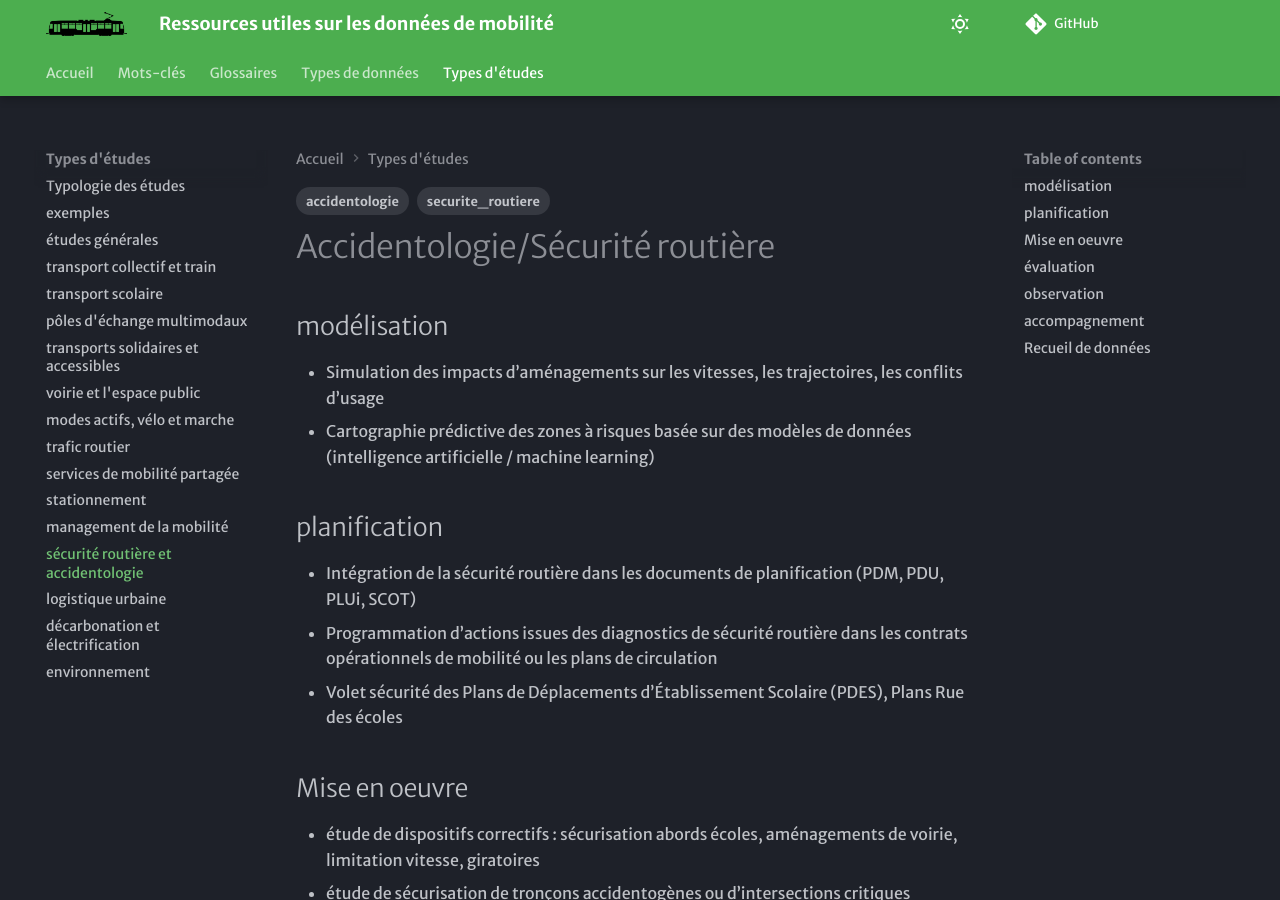
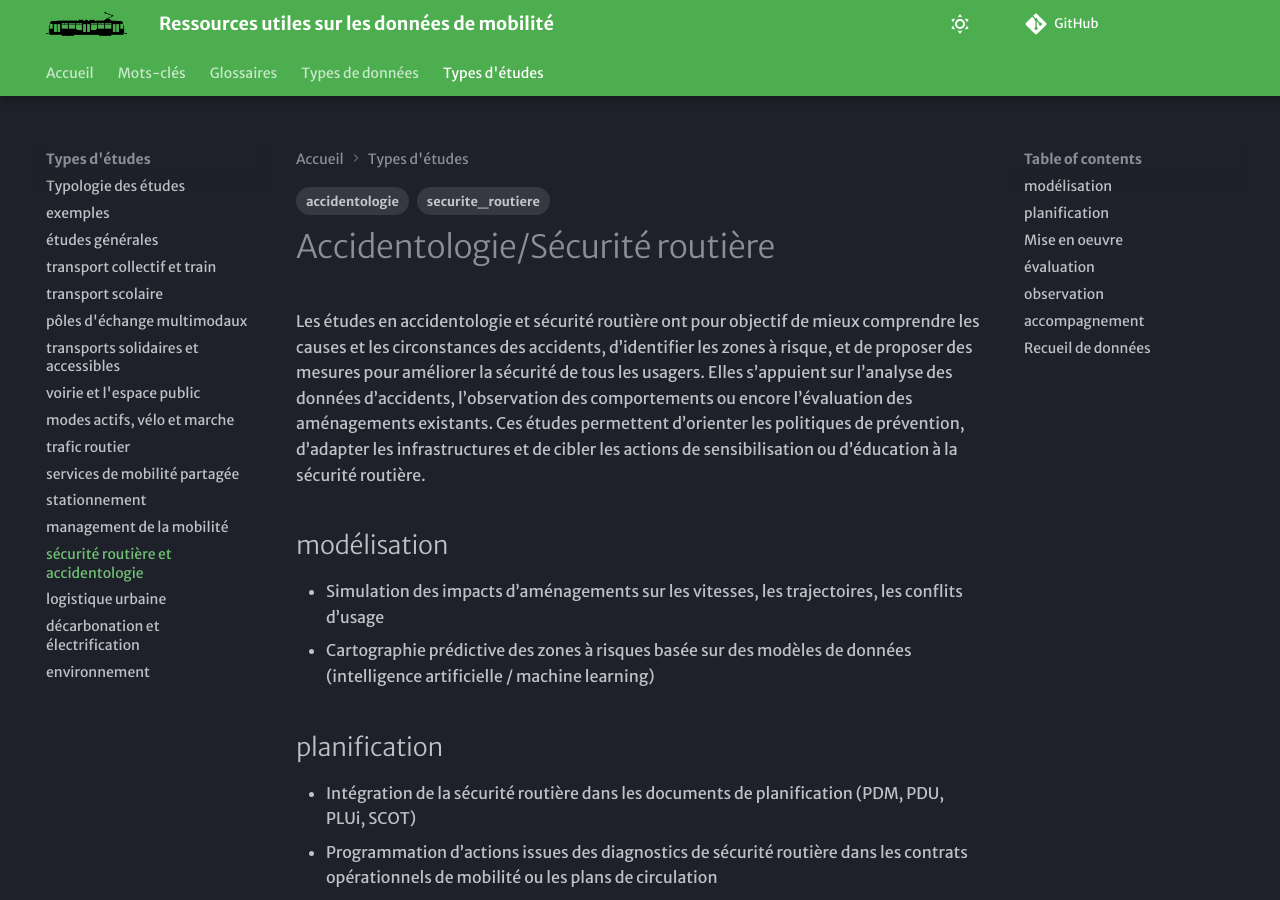
Before and after one commit to xdurang/mobscidat, an MkDocs documentation site: the page built from docs/type_etudes/TE_accidento.md, in a window 1280 px wide and 900 px high. Built offline with MkDocs 1.6.1 and Material for MkDocs 9.7.7, drawn with Linux system fonts in a browser that asks for light colours; some web fonts are replaced; comment, search, counter and statistics services are not loaded.

Commit message:
Update TE_accidento.md

```diff
--- a/docs/type_etudes/TE_accidento.md
+++ b/docs/type_etudes/TE_accidento.md
@@ -5,6 +5,7 @@ tags:
 - securite_routiere
 ---
 # Accidentologie/Sécurité routière
+Les études en accidentologie et sécurité routière ont pour objectif de mieux comprendre les causes et les circonstances des accidents, d’identifier les zones à risque, et de proposer des mesures pour améliorer la sécurité de tous les usagers. Elles s’appuient sur l’analyse des données d’accidents, l’observation des comportements ou encore l’évaluation des aménagements existants. Ces études permettent d’orienter les politiques de prévention, d’adapter les infrastructures et de cibler les actions de sensibilisation ou d’éducation à la sécurité routière.
 
 ## modélisation
 - Simulation des impacts d’aménagements sur les vitesses, les trajectoires, les conflits d’usage
```
